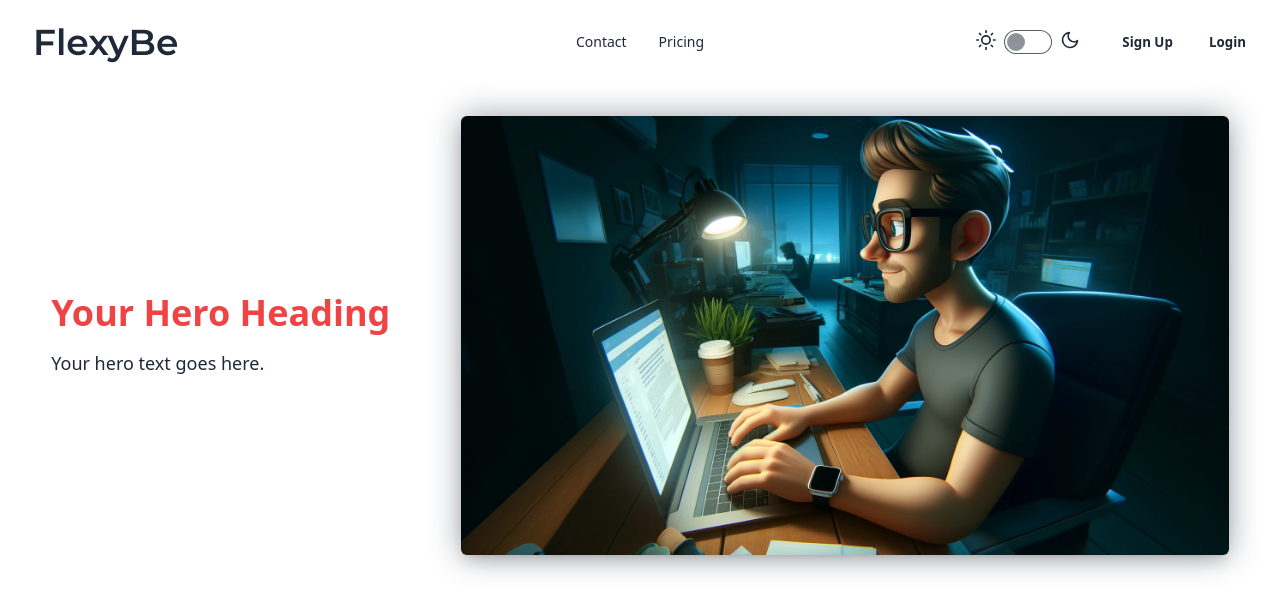
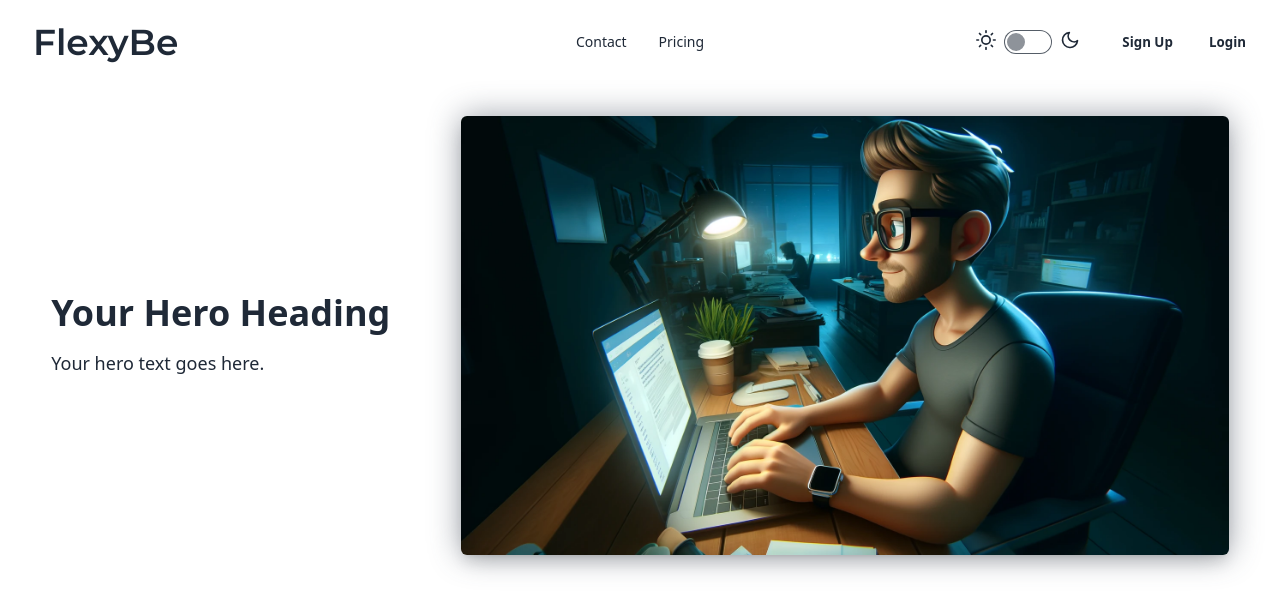
Before and after one commit to stavthal/flexybe-frontend, a Nuxt app: page / in a window 1280 px wide. Shown: the top 612 px of the page. Built offline with nearby package versions, Linux system fonts and the light colour scheme.

Commit message:
typescript vue-tsc

```diff
--- a/components/HeroSection.vue
+++ b/components/HeroSection.vue
@@ -1,9 +1,7 @@
 <template>
   <div class="flex items-center justify-around w-screen px-4 py-8">
     <div class="flex flex-col">
-      <h1 class="mb-4 text-4xl font-bold text-red-500 dark:text-green-500">
-        Your Hero Heading
-      </h1>
+      <h1 class="mb-4 text-4xl font-bold text-primary`">Your Hero Heading</h1>
       <p class="text-lg">Your hero text goes here.</p>
     </div>
     <div class="flex max-lg:hidden">
--- /dev/null
+++ b/eslint.config.mjs
@@ -0,0 +1,6 @@
+// @ts-check
+import withNuxt from './.nuxt/eslint.config.mjs'
+
+export default withNuxt(
+  // Your custom configs here
+)
--- a/package.json
+++ b/package.json
@@ -20,6 +20,8 @@
     "autoprefixer": "^10.4.20",
     "daisyui": "^4.12.10",
     "postcss": "^8.4.41",
-    "tailwindcss": "^3.4.10"
+    "tailwindcss": "^3.4.10",
+    "typescript": "^5.5.4",
+    "vue-tsc": "^2.0.29"
   }
 }
```
